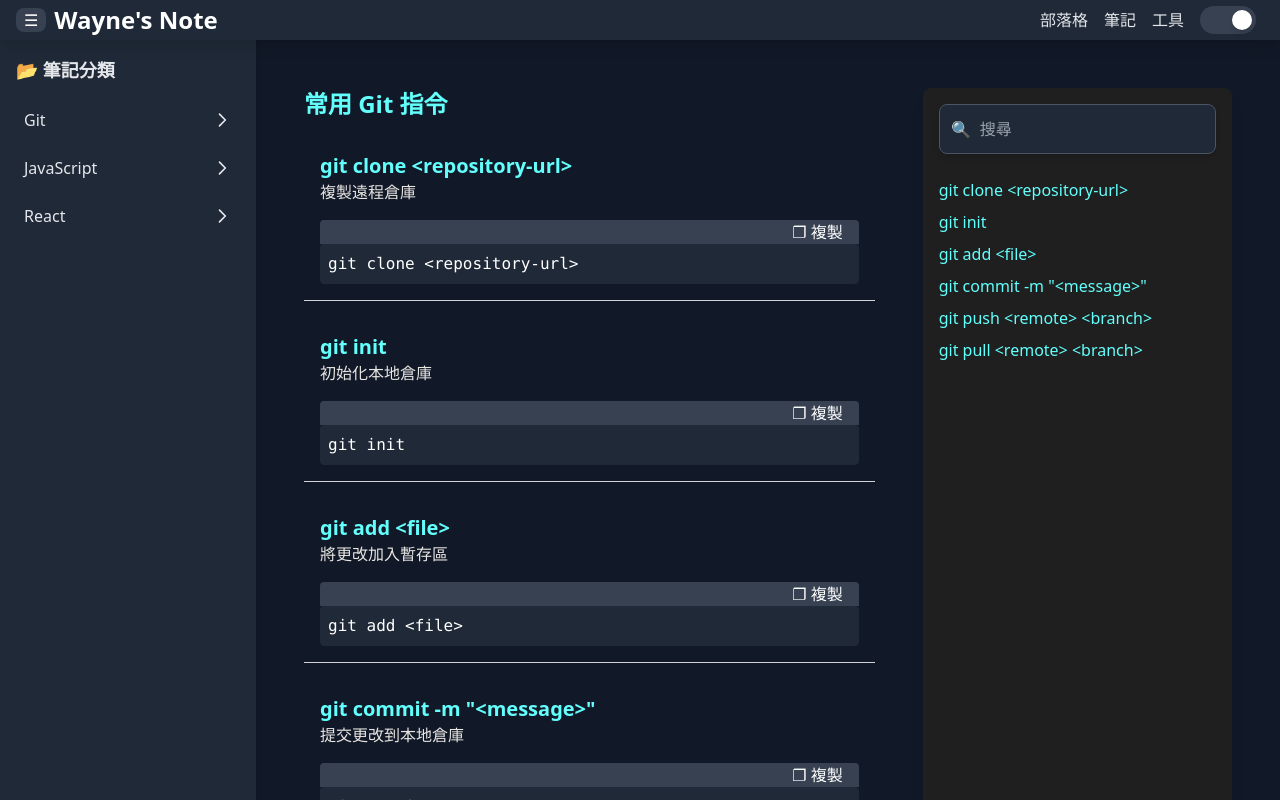
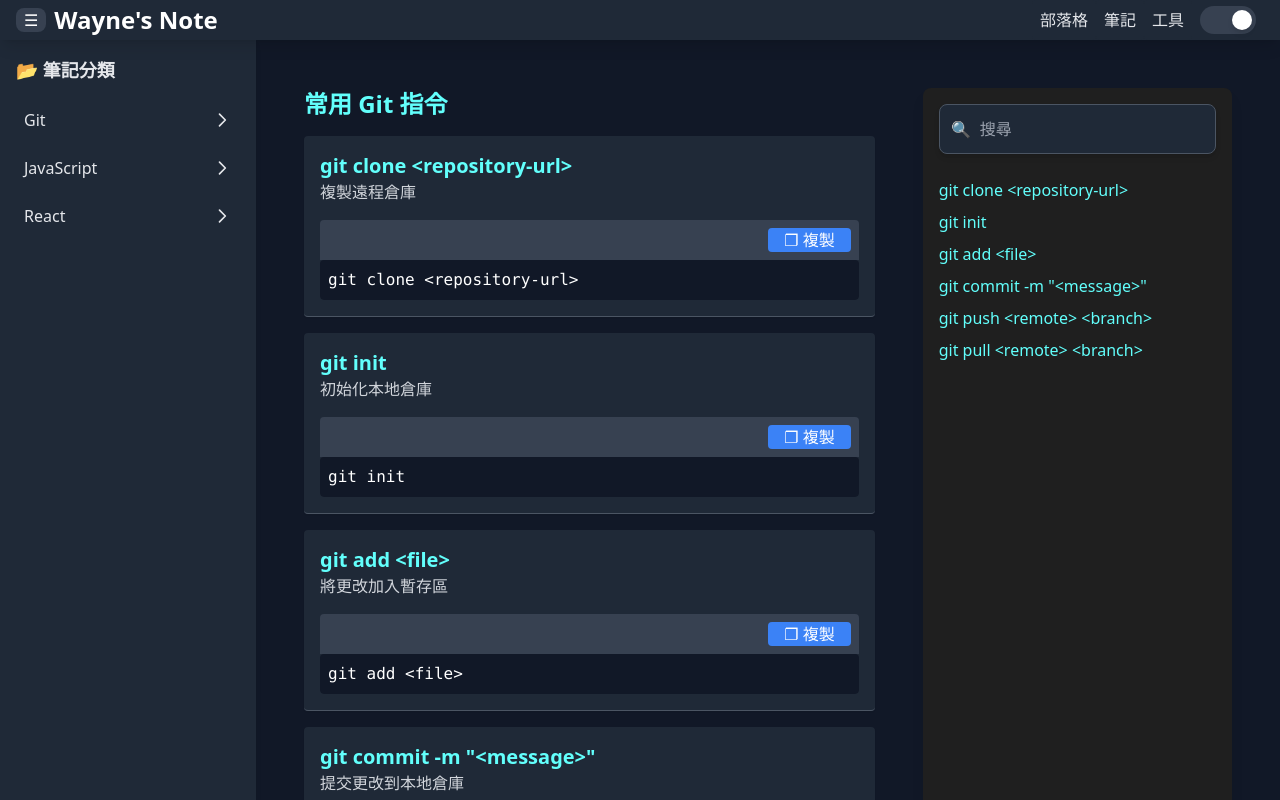
Before and after one commit to wayne23123/wayne-notes, a React (Vite) app: page /wayne-notes/notes/git-basics in a window 1280 px wide. Shown: the top 800 px of the page. Built offline with nearby package versions, Linux system fonts and the light colour scheme.

Commit message:
add dark mode support for GitBasics page

```diff
--- a/src/App.tsx
+++ b/src/App.tsx
@@ -1,8 +1,12 @@
-// src/App.tsx
-import AppRoutes from './Router';
+import AppRoutes from './routes/Router';
+import { DarkModeProvider } from './context/DarkModeContext';
 
 function App() {
-  return <AppRoutes />;
+  return (
+    <DarkModeProvider>
+      <AppRoutes />;
+    </DarkModeProvider>
+  );
 }
 
 export default App;
--- a/src/components/Layout.tsx
+++ b/src/components/Layout.tsx
@@ -1,21 +1,19 @@
 import { Link, Outlet, useLocation } from 'react-router-dom';
 import { useState, useEffect } from 'react';
+import { useDarkMode } from '../context/DarkModeContext';
 
 export default function Layout() {
   // 取得當前路由
   const location = useLocation();
 
   // 取得 `localStorage` 的初始值
-  const getInitialDarkMode = () => {
-    const storedValue = localStorage.getItem('darkMode');
-    // 預設開啟黑暗模式
-    return storedValue === null ? true : storedValue === 'true';
-  };
   const getInitialSidebarState = () =>
     localStorage.getItem('sidebarOpen') !== 'false';
 
+  // 全域狀態
+  const { darkMode, setDarkMode } = useDarkMode();
+
   // 狀態管理
-  const [darkMode, setDarkMode] = useState(getInitialDarkMode);
   const [sidebarOpen, setSidebarOpen] = useState(getInitialSidebarState);
   // 控制手機版漢堡選單
   const [menuOpen, setMenuOpen] = useState(false);
@@ -27,10 +25,6 @@ export default function Layout() {
   );
 
   // 儲存至 `localStorage`
-  useEffect(
-    () => localStorage.setItem('darkMode', darkMode.toString()),
-    [darkMode]
-  );
   useEffect(
     () => localStorage.setItem('sidebarOpen', sidebarOpen.toString()),
     [sidebarOpen]
@@ -229,13 +223,9 @@ function NavLinks({
 }
 
 /* 黑暗模式開關 */
-function DarkModeToggle({
-  darkMode,
-  setDarkMode,
-}: {
-  darkMode: boolean;
-  setDarkMode: React.Dispatch<React.SetStateAction<boolean>>;
-}) {
+function DarkModeToggle() {
+  const { darkMode, setDarkMode } = useDarkMode();
+
   return (
     <div
       className={`relative w-14 h-7 rounded-full p-1 transition-colors cursor-pointer ${
--- /dev/null
+++ b/src/context/DarkModeContext.tsx
@@ -0,0 +1,35 @@
+import React, { createContext, useContext, useState, useEffect } from 'react';
+
+const DarkModeContext = createContext<{
+  darkMode: boolean;
+  setDarkMode: React.Dispatch<React.SetStateAction<boolean>>;
+} | null>(null);
+
+export const DarkModeProvider: React.FC<{ children: React.ReactNode }> = ({
+  children,
+}) => {
+  const getInitialDarkMode = () => {
+    const storedValue = localStorage.getItem('darkMode');
+    return storedValue === null ? true : storedValue === 'true';
+  };
+
+  const [darkMode, setDarkMode] = useState(getInitialDarkMode);
+
+  useEffect(() => {
+    localStorage.setItem('darkMode', darkMode.toString());
+  }, [darkMode]);
+
+  return (
+    <DarkModeContext.Provider value={{ darkMode, setDarkMode }}>
+      {children}
+    </DarkModeContext.Provider>
+  );
+};
+
+export const useDarkMode = () => {
+  const context = useContext(DarkModeContext);
+  if (!context) {
+    throw new Error('useDarkMode 必須在 DarkModeProvider 內使用');
+  }
+  return context;
+};
--- a/src/pages/notes/git/GitBasics.tsx
+++ b/src/pages/notes/git/GitBasics.tsx
@@ -1,6 +1,8 @@
 import React, { useState } from 'react';
+import { useDarkMode } from '../../../context/DarkModeContext';
 
 const GitBasics = () => {
+  const { darkMode } = useDarkMode();
   const [copiedCommandId, setCopiedCommandId] = useState<string | null>(null);
   // 搜尋功能
   const [searchQuery, setSearchQuery] = useState('');
@@ -58,44 +60,76 @@ const GitBasics = () => {
   };
 
   return (
-    <div className="container mx-auto p-6">
+    <div className="container mx-auto p-6 ">
       <div className="flex flex-col lg:flex-row justify-between gap-6">
         {/* 內容區 */}
         <div className="flex-1 pr-6">
           {/* Git 指令列表 */}
           <div>
-            <h2 className="text-2xl font-semibold mb-4 text-[#62FFFC]">
+            <h2
+              className={`text-2xl font-semibold mb-4 ${
+                darkMode ? 'text-[#62FFFC]' : 'text-blue-800'
+              }`}
+            >
               常用 Git 指令
             </h2>
+
             <ul className="space-y-4">
               {filteredCommands.map((command) => (
                 <li
                   key={command.id}
-                  className="p-4 border-b border-gray-300 shadow-sm "
                   id={command.id}
+                  className={`p-4 border-b shadow-sm rounded ${
+                    darkMode
+                      ? 'border-gray-600 bg-gray-800'
+                      : 'border-gray-300 bg-white'
+                  }`}
                 >
+                  {/* 指令標題 */}
                   <h4
-                    className="font-bold text-xl"
-                    style={{ color: '#62FFFC' }}
+                    className={`font-bold text-xl ${
+                      darkMode ? 'text-[#62FFFC]' : 'text-blue-800'
+                    }`}
                   >
                     {command.command}
                   </h4>
+
+                  {/* 指令描述 */}
                   <p
-                    className="text-gray-300 mb-4"
-                    style={{ color: '#E8E6E3' }}
+                    className={`mb-4 ${
+                      darkMode ? 'text-gray-300' : 'text-gray-700'
+                    }`}
                   >
                     {command.description}
                   </p>
+
+                  {/* 指令區塊 */}
                   <div className="rounded overflow-hidden">
-                    <div className="bg-gray-700 text-right">
+                    <div
+                      className={`text-right p-2 ${
+                        darkMode ? 'bg-gray-700' : 'bg-gray-200'
+                      }`}
+                    >
                       <button
                         onClick={() => handleCopy(command.id, command.command)}
-                        className="copy-button text-white  px-4 rounded"
+                        className={`copy-button px-4 rounded ${
+                          darkMode
+                            ? 'bg-blue-500 text-white'
+                            : 'bg-blue-700 text-white'
+                        }`}
                       >
                         {copiedCommandId === command.id ? '✓ 已複製' : '❐ 複製'}
                       </button>
                     </div>
-                    <pre className="bg-gray-800 text-white p-2 rounded">
+
+                    {/* 指令顯示區塊 */}
+                    <pre
+                      className={`p-2 rounded ${
+                        darkMode
+                          ? 'bg-gray-900 text-white'
+                          : 'bg-gray-100 text-black'
+                      }`}
+                    >
                       <code>{command.command}</code>
                     </pre>
                   </div>
@@ -106,10 +140,18 @@ const GitBasics = () => {
         </div>
 
         {/* 快速導覽區 */}
-        <div className="lg:w-1/3 lg:block hidden sticky top-6 bg-[#1f1f1f] p-4 rounded-lg shadow-lg">
+        <div
+          className={`lg:w-1/3 lg:block hidden sticky top-6 p-4 rounded-lg shadow-lg ${
+            darkMode ? 'bg-[#1f1f1f]' : 'bg-gray-100'
+          }`}
+        >
           {/* 搜尋框 */}
           <div className="relative mb-6">
-            <span className="absolute inset-y-0 left-3 flex items-center text-[#62FFFC]">
+            <span
+              className={`absolute inset-y-0 left-3 flex items-center ${
+                darkMode ? 'text-[#62FFFC]' : 'text-blue-800'
+              }`}
+            >
               🔍
             </span>
 
@@ -117,7 +159,11 @@ const GitBasics = () => {
             <input
               type="text"
               placeholder="搜尋"
-              className="pl-10 pr-4 py-3 w-full border border-gray-600 bg-gray-800 text-white rounded-lg shadow-md focus:outline-none  transition"
+              className={`pl-10 pr-4 py-3 w-full border rounded-lg shadow-md focus:outline-none transition ${
+                darkMode
+                  ? 'border-gray-600 bg-gray-800 text-white'
+                  : 'border-gray-300 bg-white text-black'
+              }`}
               value={searchQuery}
               onChange={handleSearch}
             />
@@ -128,7 +174,9 @@ const GitBasics = () => {
               <li key={command.id}>
                 <button
                   onClick={() => handleScrollTo(command.id)}
-                  className="text-[#62FFFC] hover:underline"
+                  className={`hover:underline ${
+                    darkMode ? 'text-[#62FFFC]' : 'text-blue-800'
+                  }`}
                 >
                   {command.command}
                 </button>
```
Also changed, not shown: src/routes/Router.tsx (renamed from src/Router.tsx, +7 -7 lines).
